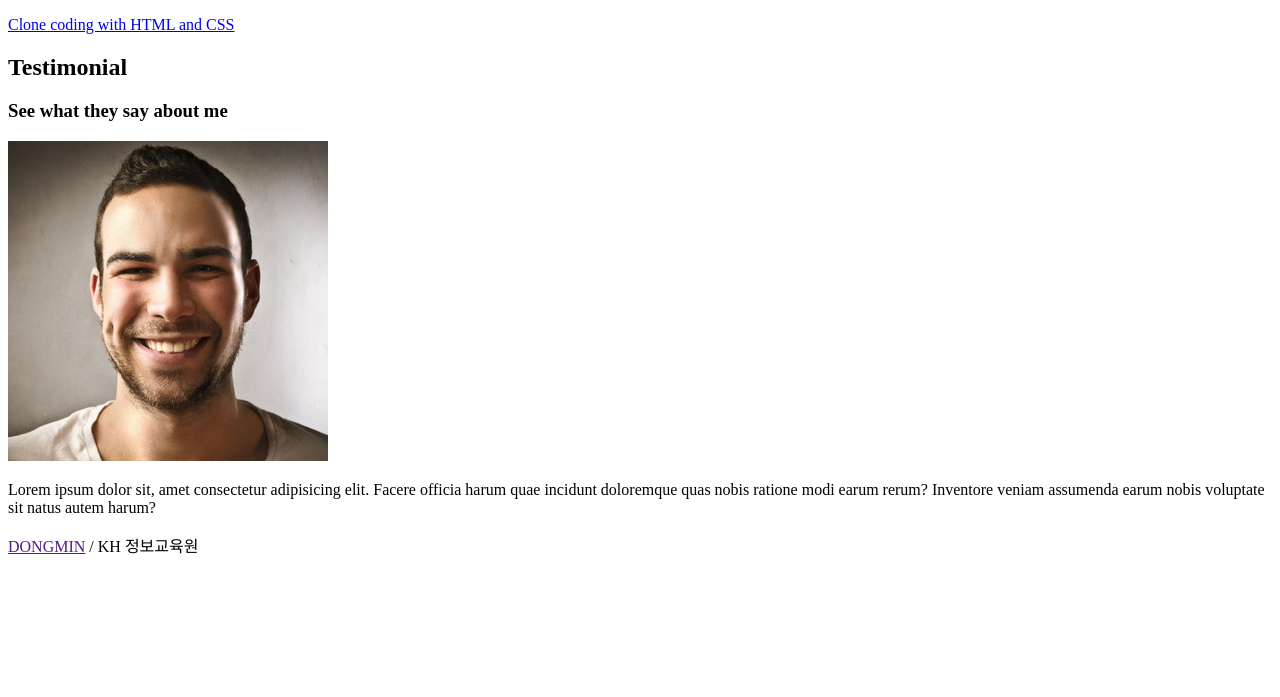
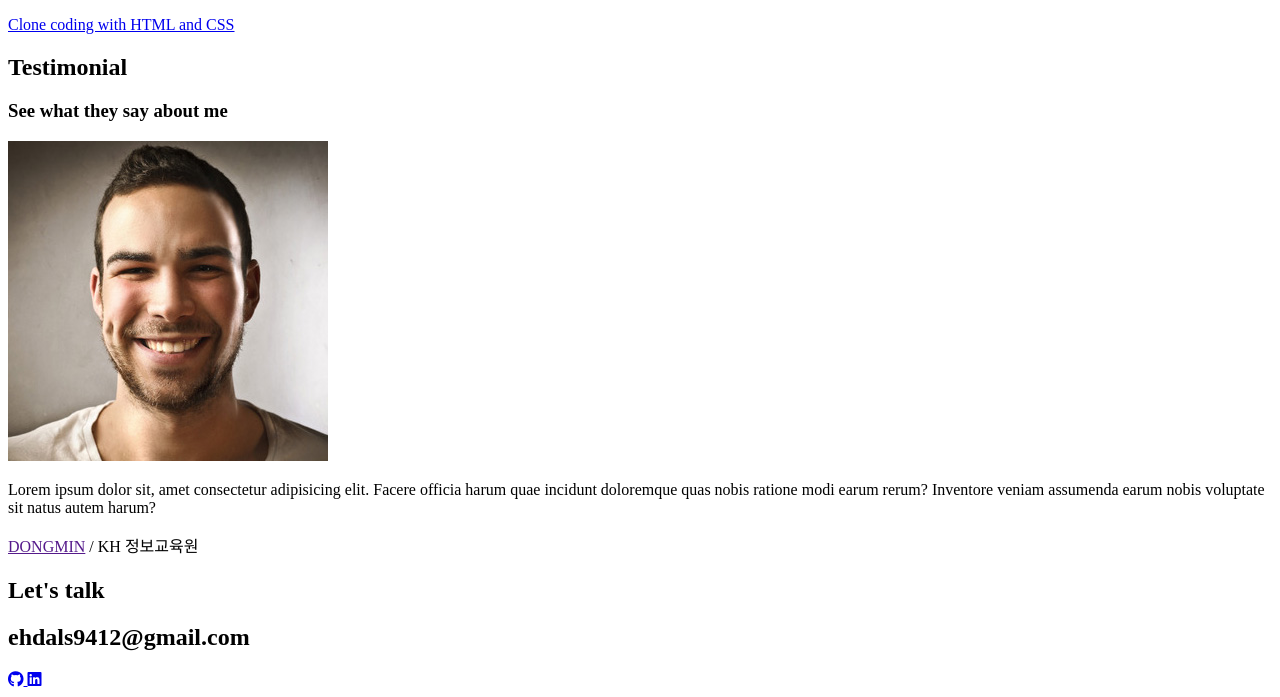
Before and after one commit to ehdals9412/portfolio, a plain HTML site: page index.html in a window 1280 px wide. Shown: the part 2374-3071 px from the top of the page. Before the commit the page ends 2947 px from the top, so only its background shows below. Drawn offline with Linux system fonts and the light colour scheme.

Commit message:
HTML : Contact

```diff
--- a/index.html
+++ b/index.html
@@ -250,7 +250,19 @@
         </div>
       </div>
     </section>
+
     <!-- Contact -->
-    <section id="contact"></section>
+    <section id="contact">
+      <h1 class="contact__title">Let's talk</h1>
+      <h2 class="contact__email">ehdals9412@gmail.com</h2>
+      <div class="contact__links">
+        <a href="https://github.com/ehdals9412" target="_blank">
+          <i class="fab fa-github"></i>
+        </a>
+        <a href="#" target="_blank">
+          <i class="fa fa-linkedin-square"></i>
+        </a>
+      </div>
+    </section>
   </body>
 </html>
```
